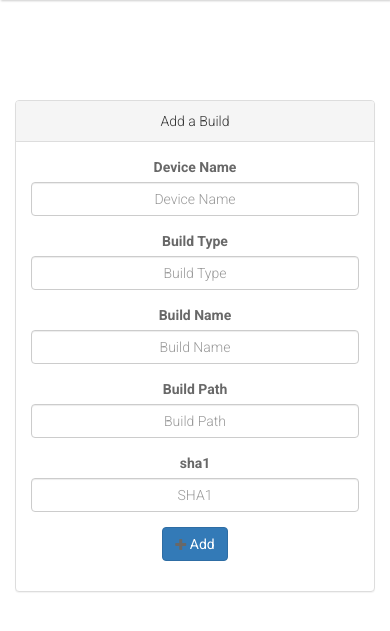
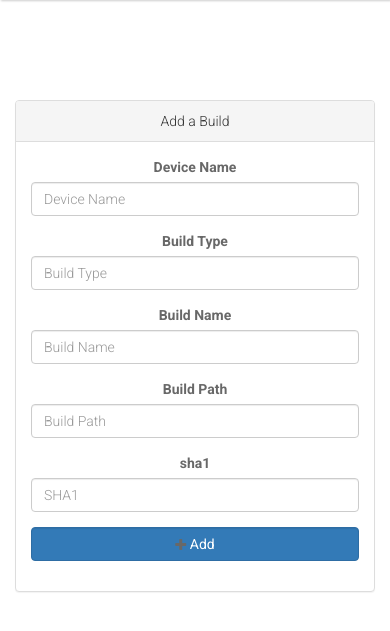
Before and after one commit to ajaybhatia/download-ypd-site, a Laravel app: template resources/views/builds/create.blade.php in a window 390 px wide. Shown: the part 60-691 px from the top of the page. Run offline with Laravel 8, Linux system fonts and the light colour scheme; the template is opened without the code that fills it, so the values that code supplies are empty; the visitor is signed in with stand-in values (Sample User, id 1); settings files or empty folders that the repository lacks are supplied; some libraries are stand-ins or nearby versions.

Commit message:
Add styles and 'Add Build' link to hamburger menu

```diff
--- a/public/css/styles.css
+++ b/public/css/styles.css
@@ -2132,8 +2132,12 @@ footer p {
 .search {
 	margin-top: 100px;
 	font-size: 2em;
+    text-align: center;
 	width: 50%
 }
 .panel {
 	margin-top: 100px
 }
+input {
+    text-align: left;
+}
--- a/resources/views/builds/create.blade.php
+++ b/resources/views/builds/create.blade.php
@@ -82,7 +82,7 @@
 
                         <div class="form-group">
                             <div class="col-md-6 col-md-offset-4">
-                                <button type="submit" class="btn btn-primary">
+                                <button type="submit" class="btn btn-primary form-control">
                                     <i class="fa fa-btn fa-plus"></i> Add
                                 </button>
                             </div>
--- a/resources/views/layouts/app.blade.php
+++ b/resources/views/layouts/app.blade.php
@@ -74,7 +74,14 @@
                      </a>
                   </p>
                </li>
-              <li>
+               <li>
+                  <p>
+                     <a href="{{ url('/builds/create') }}" role="button" aria-expanded="false">
+                       Add Build
+                     </a>
+                  </p>
+               </li>
+               <li>
                   <p>
                      <a href="{{ url('/logout') }}"><i class="fa fa-btn fa-sign-out"></i>Logout</a>
                   </p>
```
